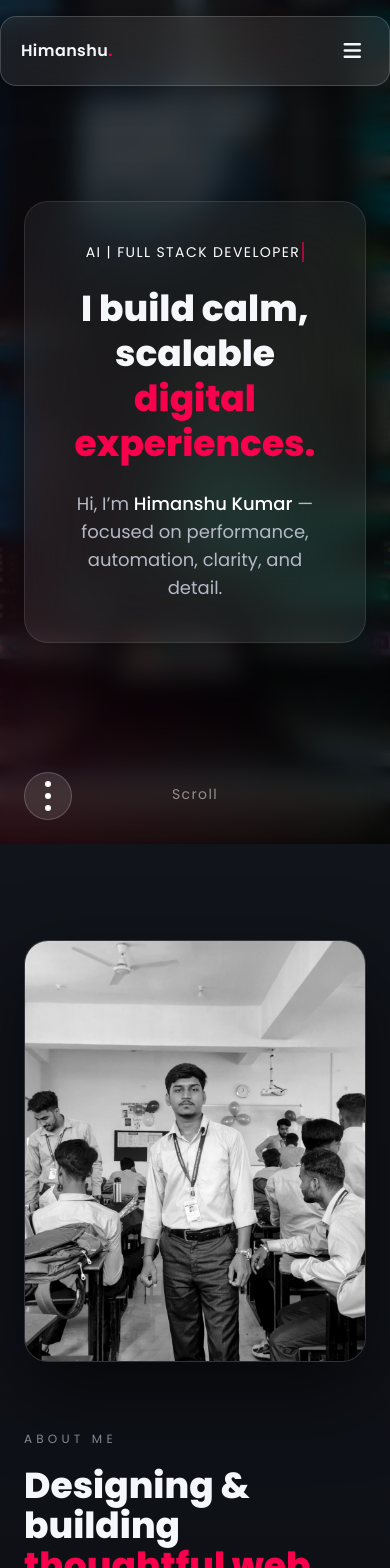
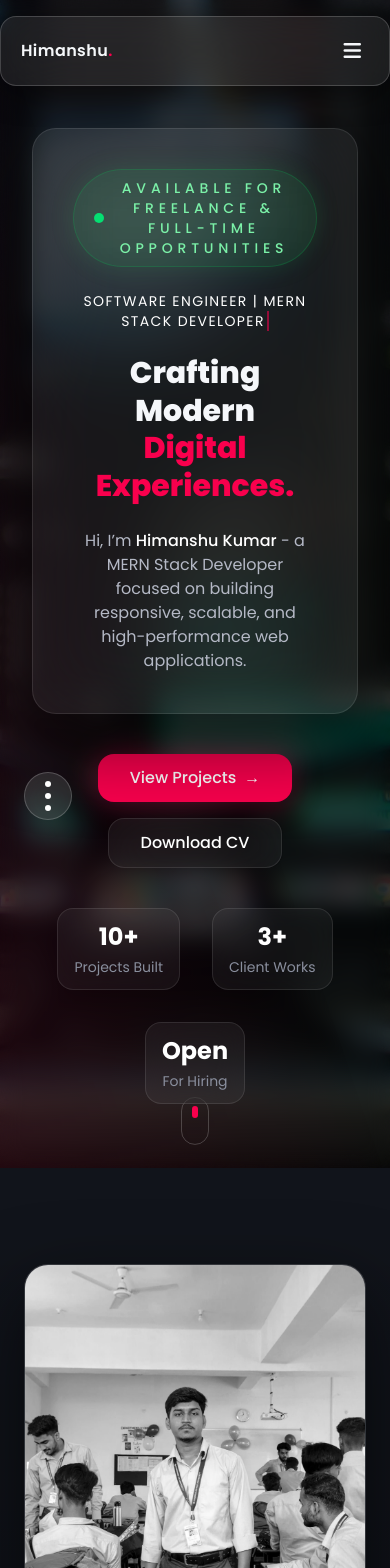
Before and after one commit to himanshukumar-18/Portfolio, a React (Vite) app: page / in a window 390 px wide. Shown: the top 1568 px of the page. Built offline with nearby package versions, Linux system fonts and the light colour scheme.

Commit message:
feat: enhance hero section and improve mobile responsiveness

```diff
--- a/index.html
+++ b/index.html
@@ -4,8 +4,10 @@
 <head>
   <meta charset="UTF-8" />
   <meta name="viewport" content="width=device-width, initial-scale=1.0" />
-  <meta name="description" content="Himanshu Kumar - Full Stack Developer specializing in React, Node.js, and modern web technologies. Building scalable, performant web applications." />
-  <meta name="keywords" content="Full Stack Developer, React Developer, Node.js, Portfolio, Web Developer, JavaScript" />
+  <meta name="description"
+    content="Himanshu Kumar - Full Stack Developer specializing in React, Node.js, and modern web technologies. Building scalable, performant web applications." />
+  <meta name="keywords"
+    content="Full Stack Developer, React Developer, Node.js, Portfolio, Web Developer, JavaScript" />
   <meta name="author" content="Himanshu Kumar" />
   <meta name="theme-color" content="#0b0d12" />
 
--- a/src/Components/HeadingText.jsx
+++ b/src/Components/HeadingText.jsx
@@ -1,7 +1,7 @@
 import { useEffect, useState } from "react";
 
 const TypingText = () => {
-  const text = "Ai | Full Stack Developer";
+  const text = "Software Engineer | MERN Stack Developer";
   const [displayed, setDisplayed] = useState("");
 
   useEffect(() => {
--- a/src/Components/Hero.jsx
+++ b/src/Components/Hero.jsx
@@ -1,6 +1,8 @@
 import { motion, useScroll, useTransform } from "framer-motion";
 import bg from "../images/hero-bg.jpg"; // dark, minimal background
 import TypingText from "../Components/HeadingText";
+
+const cv = "https://drive.google.com/file/d/1q2fvZg5nP8m5MdRRBocu0rinCKnu3xka/view?usp=sharing"
 
 const Hero = () => {
     const { scrollY } = useScroll();
@@ -14,7 +16,22 @@ const Hero = () => {
 
     return (
         <section
-            className="relative min-h-screen overflow-hidden flex items-center justify-center"
+            className=" relative
+    min-h-screen
+    overflow-hidden
+    flex
+    items-center
+    justify-center
+
+    pt-32
+    sm:pt-36
+    md:pt-24
+    lg:pt-20
+
+    pb-16
+    px-4
+    sm:px-6
+    lg:px-8"
         >
             {/* 🎥 BACKGROUND IMAGE (SLOW CINEMATIC DRIFT) */}
             <motion.div
@@ -26,13 +43,13 @@ const Hero = () => {
             alt=""
             className="w-full h-full object-cover"
         />
-            </motion.div>
+            </motion.div >
 
-            {/* 🌑 DEPTH OVERLAYS */}
-            <div className="absolute inset-0 bg-black/75" />
+    {/* 🌑 DEPTH OVERLAYS */ }
+    < div className = "absolute inset-0 bg-black/75" />
         <div className="absolute inset-0 backdrop-blur-md" />
 
-            {/* 🌈 AMBIENT GRADIENT (SUBTLE LIFE) */}
+{/* 🌈 AMBIENT GRADIENT (SUBTLE LIFE) */ }
 <motion.div
     initial={{ opacity: 0 }}
     animate={{ opacity: 1 }}
@@ -40,13 +57,13 @@ const Hero = () => {
     className="absolute inset-0 bg-gradient-to-tr from-[#f9004d]/10 via-transparent to-transparent"
 />
 
-            {/* 🎯 CONTENT */}
+{/* 🎯 CONTENT */ }
 <motion.div
     style={{ y: contentY, opacity: contentOpacity }}
     initial={{ opacity: 0, y: 60 }}
     animate={{ opacity: 1, y: 0 }}
     transition={{ duration: 1.2, ease: [0.22, 1, 0.36, 1] }}
-                className="relative z-10 max-w-4xl w-full px-6"
+    className="relative z-10 max-w-4xl w-full px-4 sm:px-6"
 >
     {/* 🧊 GLASS FOCUS CARD */}
     <div
@@ -73,6 +90,33 @@ const Hero = () => {
               text-[var(--text-muted)]
             "
         >
+            <motion.div
+                initial={{ opacity: 0, y: -20 }}
+                animate={{ opacity: 1, y: 0 }}
+                transition={{ delay: 0.2, duration: 0.6 }}
+                className="mb-6 flex justify-center"
+            >
+                <div
+                    className="
+      px-5 py-2
+      rounded-full
+      bg-green-500/10
+      border border-green-500/20
+      backdrop-blur-xl
+      flex items-center gap-2
+      shadow-[0_0_25px_rgba(34,197,94,0.15)]
+    "
+                >
+                    <span className="relative flex h-2.5 w-2.5">
+                        <span className="animate-ping absolute inline-flex h-full w-full rounded-full bg-green-400 opacity-75"></span>
+                        <span className="relative inline-flex rounded-full h-2.5 w-2.5 bg-green-400"></span>
+                    </span>
+
+                    <span className="text-sm text-green-300 font-medium">
+                        Available for Freelance & Full-Time Opportunities
+                    </span>
+                </div>
+            </motion.div>
             <TypingText />
         </motion.span>
 
@@ -83,15 +127,15 @@ const Hero = () => {
             transition={{ delay: 0.45, duration: 0.9 }}
             className="
               mt-6
-              text-4xl sm:text-5xl md:text-6xl
+              text-3xl sm:text-4xl md:text-5xl lg:text-6xl
               font-extrabold
               leading-tight
               text-[var(--text-primary)]
             "
         >
-                        I build calm, scalable <br />
+            Crafting Modern<br />
             <span className="text-[var(--accent-primary)]">
-                            digital experiences.
+                Digital Experiences.
             </span>
         </motion.h1>
 
@@ -102,7 +146,7 @@ const Hero = () => {
             transition={{ delay: 0.7 }}
             className="
               mt-6
-              text-lg
+              text-base sm:text-lg
               text-[var(--text-secondary)]
             "
         >
@@ -110,21 +154,139 @@ const Hero = () => {
             <span className="text-white font-medium">
                 Himanshu Kumar
             </span>{" "}
-                        — focused on performance, automation, clarity, and detail.
+            - a MERN Stack Developer focused on building responsive, scalable, and high-performance web applications.
         </motion.p>
     </div>
+
+    {/* CTA BUTTONS */}
+    <motion.div
+        initial={{ opacity: 0, y: 20 }}
+        animate={{ opacity: 1, y: 0 }}
+        transition={{ delay: 0.9 }}
+        className="mt-10 flex flex-col sm:flex-row items-center justify-center gap-4"
+    >
+        {/* View Projects */}
+        <a
+            href="#Work"
+            className="
+      group
+      px-8 py-3
+      rounded-2xl
+      bg-[var(--accent-primary)]
+      text-white
+      font-medium
+      shadow-[0_0_30px_rgba(249,0,77,0.35)]
+      hover:scale-105
+      hover:shadow-[0_0_45px_rgba(249,0,77,0.55)]
+      transition-all duration-300
+    "
+        >
+            <span className="flex items-center gap-2">
+                View Projects
+                <span className="group-hover:translate-x-1 transition-transform">
+                    →
+                </span>
+            </span>
+        </a>
+
+        {/* Download CV */}
+        <a
+            href={cv} // import your CV file
+            target="_blank"
+            rel="noopener noreferrer"
+            className="
+      px-8 py-3
+      rounded-2xl
+      bg-white/5
+      backdrop-blur-xl
+      border border-white/10
+      text-white
+      font-medium
+      hover:bg-white/10
+      hover:border-white/20
+      hover:scale-105
+      transition-all duration-300
+    "
+        >
+            Download CV
+        </a>
     </motion.div>
 
-            {/* ⬇️ SCROLL INDICATOR */}
     <motion.div
-                initial={{ opacity: 0 }}
-                animate={{ opacity: 1 }}
-                transition={{ delay: 1.4 }}
-                className="absolute bottom-10 text-white/50 text-sm tracking-widest"
+        initial="hidden"
+        animate="visible"
+        variants={{
+            hidden: {},
+            visible: {
+                transition: {
+                    staggerChildren: 0.15,
+                    delayChildren: 1,
+                },
+            },
+        }}
+        className="mt-10 flex items-center justify-center gap-8 text-center flex-wrap"
     >
-                Scroll
+        {[
+            { value: "10+", label: "Projects Built" },
+            { value: "3+", label: "Client Works" },
+            { value: "Open", label: "For Hiring" },
+        ].map((item, index) => (
+            <motion.div
+                key={index}
+                variants={{
+                    hidden: {
+                        opacity: 0,
+                        y: 30,
+                        scale: 0.9,
+                    },
+                    visible: {
+                        opacity: 1,
+                        y: 0,
+                        scale: 1,
+                    },
+                }}
+                transition={{
+                    duration: 0.6,
+                    ease: "easeOut",
+                }}
+                whileHover={{
+                    y: -5,
+                    scale: 1.05,
+                }}
+                className="
+        min-w-[100px]
+        px-4 py-3
+        rounded-2xl
+        bg-white/5
+        backdrop-blur-lg
+        border border-white/10
+        hover:border-[var(--accent-primary)]
+        transition-all duration-300
+      "
+            >
+                <h3 className="text-2xl font-bold text-white">
+                    {item.value}
+                </h3>
+
+                <p className="text-sm text-[var(--text-muted)] mt-1">
+                    {item.label}
+                </p>
             </motion.div>
-        </section>
+        ))}
+    </motion.div>
+</motion.div>
+
+{/* ⬇️ SCROLL INDICATOR */ }
+<motion.div
+    animate={{ y: [0, 10, 0] }}
+    transition={{ repeat: Infinity, duration: 1.5 }}
+    className="absolute bottom-8 left-1/2 -translate-x-1/2"
+>
+    <div className="w-7 h-12 border border-white/20 rounded-full flex justify-center">
+        <div className="w-1.5 h-3 bg-[var(--accent-primary)] rounded-full mt-2" />
+    </div>
+</motion.div>
+        </section >
     );
 };
 
--- a/src/Components/Nav.jsx
+++ b/src/Components/Nav.jsx
@@ -1,6 +1,5 @@
 import { useState } from "react";
 import { motion, AnimatePresence } from "framer-motion";
-import cv from "../pdf/Cv.pdf";
 import cer from "../pdf/ArenaCert.pdf";
 
 const links = [
@@ -11,7 +10,10 @@ const links = [
   { name: "Contact", href: "#Contact" },
 ];
 
+
 const Nav = () => {
+
+
   const [open, setOpen] = useState(false);
 
   const handleLinkClick = () => {
@@ -28,7 +30,7 @@ const Nav = () => {
       {/* Floating Glass Bar */}
       <div
         className="
-          mx-auto max-w-7xl
+          mx-auto max-w-6xl
           px-5 sm:px-6 py-3
           flex items-center justify-between
           rounded-2xl
@@ -88,62 +90,6 @@ const Nav = () => {
           </ul>
         </nav>
 
-        {/* RIGHT SIDE */}
-        <div className="hidden md:flex items-center gap-4">
-          {/* Social Icons */}
-          <a
-            href="https://github.com/himanshukumar-18"
-            target="_blank"
-            rel="noopener noreferrer"
-            aria-label="GitHub Profile"
-            className="
-              text-[var(--text-muted)]
-              hover:text-[var(--text-primary)]
-              hover:text-[var(--accent-primary)]
-              transition-colors
-            "
-          >
-            <i className="fa-brands fa-github text-lg" aria-hidden="true" />
-          </a>
-
-          <a
-            href="https://www.linkedin.com/in/himanshu-kumar-8b5845313/"
-            target="_blank"
-            rel="noopener noreferrer"
-            aria-label="LinkedIn Profile"
-            className="
-              text-[var(--text-muted)]
-              hover:text-[var(--text-primary)]
-              hover:text-[var(--accent-primary)]
-              transition-colors
-            "
-          >
-            <i className="fa-brands fa-linkedin-in text-lg" aria-hidden="true" />
-          </a>
-
-          {/* CV BUTTON */}
-          <a
-            href={cv}
-            target="_blank"
-            rel="noopener noreferrer"
-            aria-label="Download CV"
-            className="
-              px-5 py-2
-              rounded-xl text-sm
-              text-[var(--btn-text)]
-              bg-[var(--btn-bg)]
-              border border-[var(--glass-border)]
-              backdrop-blur-lg
-              hover:bg-[var(--btn-hover)]
-              hover:border-[var(--accent-primary)]
-              hover:shadow-[var(--accent-glow)]
-              transition-all duration-300
-            "
-          >
-            CV
-          </a>
-        </div>
-
         {/* MOBILE MENU ICON */}
         <button
           onClick={() => setOpen(!open)}
@@ -200,23 +146,6 @@ const Nav = () => {
                     </a>
                   </li>
                 ))}
-
-                <a
-                  href={cv}
-                  target="_blank"
-                  rel="noopener noreferrer"
-                  onClick={handleLinkClick}
-                  className="
-                    mt-2 py-3 text-center
-                    rounded-xl
-                    bg-[var(--accent-primary)]
-                    text-white
-                    hover:opacity-90
-                    transition
-                  "
-                >
-                  Download CV
-                </a>
               </ul>
             </nav>
           </motion.div>
```
Lines whose indentation alone changed are shown as unchanged.
